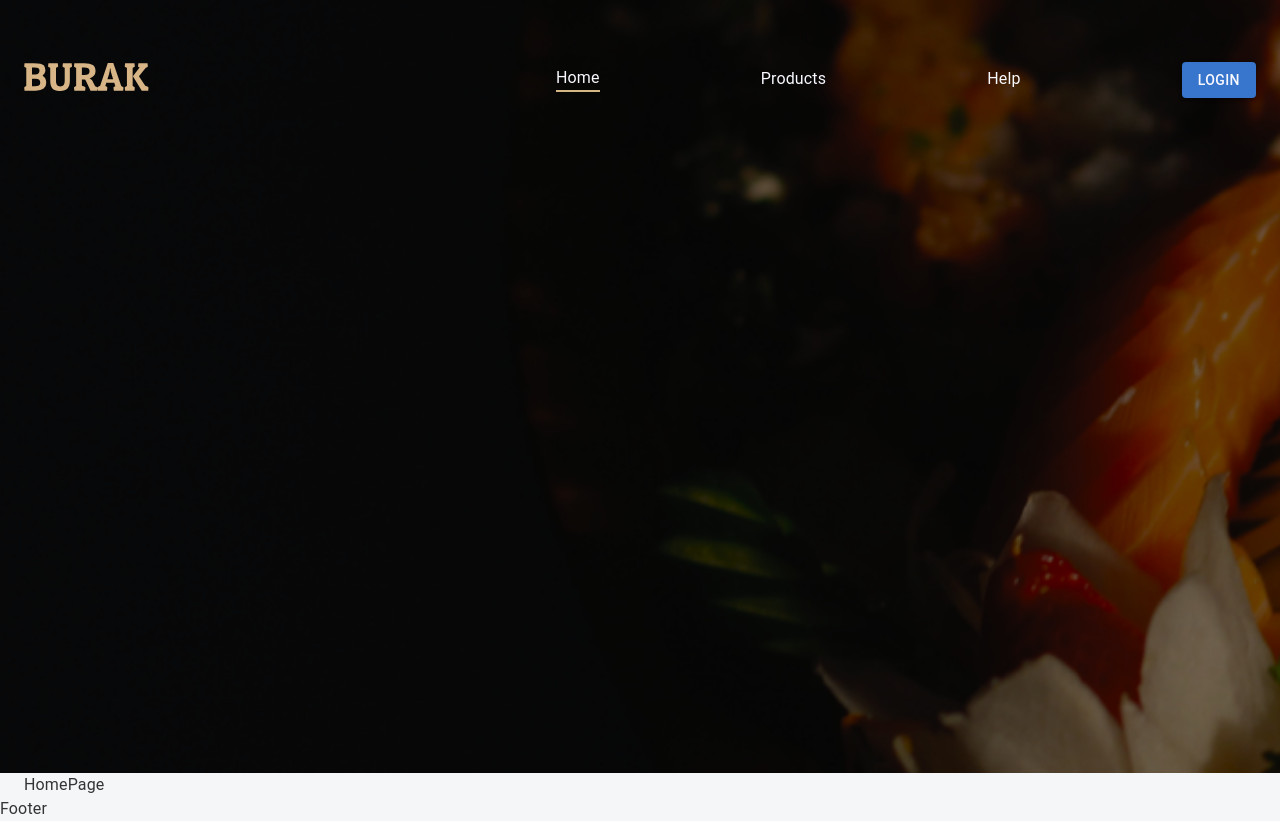
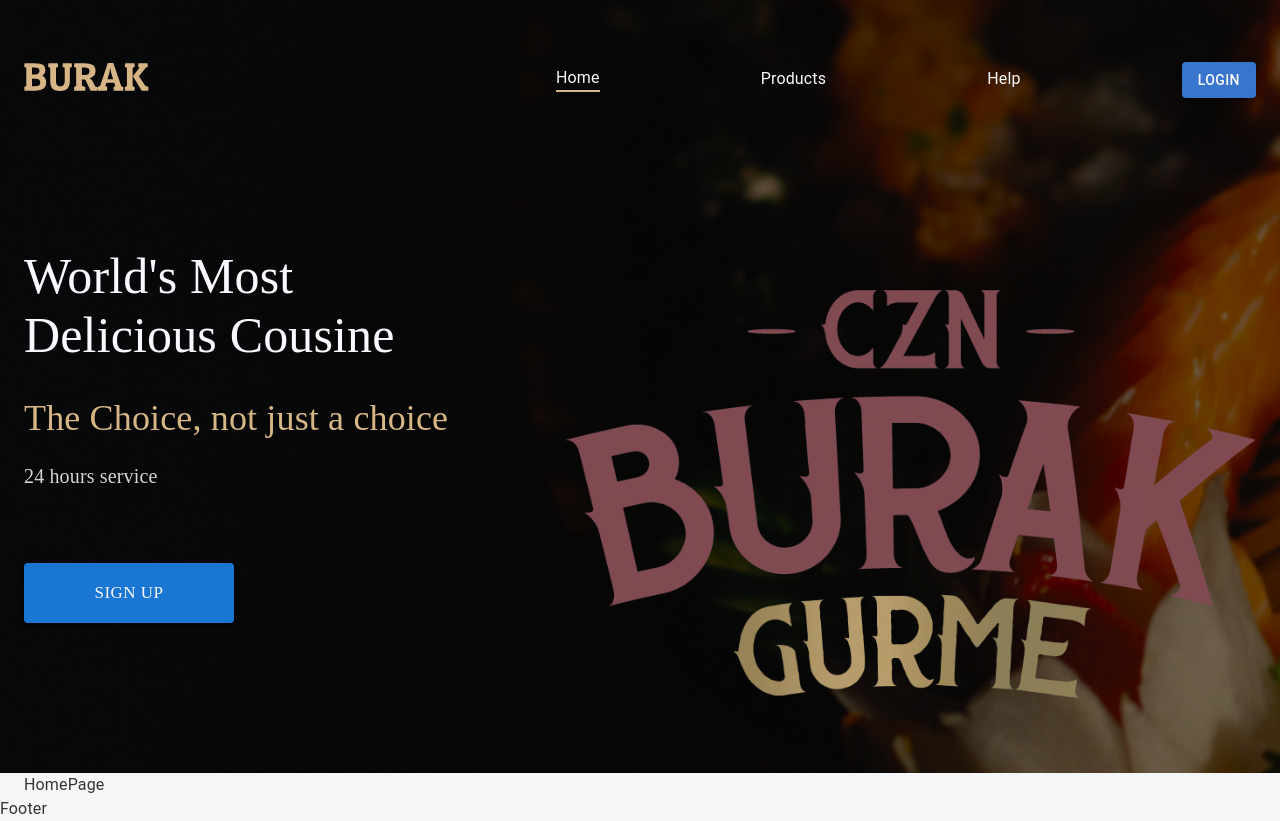
Before and after one commit to Yusufkhann18/burak-react-vite, a React (Vite) app: page / in a window 1280 px wide. Built offline with nearby package versions, Linux system fonts and the light colour scheme.

Commit message:
fix: modify homeNavbar header component

```diff
--- a/src/app/components/headers/HomeNavbar.tsx
+++ b/src/app/components/headers/HomeNavbar.tsx
@@ -65,6 +65,23 @@
             )}
           </Stack>
         </Stack>
+        <Stack className="header-frame">
+          <Stack className="detail">
+            <Box className="head-main-txt">World's Most Delicious Cousine</Box>
+            <Box className="well-txt">The Choice, not just a choice</Box>
+            <Box className="service-txt">24 hours service</Box>
+            <Box className="signup">
+              {!authMember ? (
+                <Button variant="contained" className="signup-btn">
+                  Sign Up
+                </Button>
+              ) : null}
+            </Box>
+          </Stack>
+          <Box className="logo-frame">
+            <div className="logo-img"></div>
+          </Box>
+        </Stack>
       </Container>
     </div>
   );
--- a/src/css/navbar.css
+++ b/src/css/navbar.css
@@ -70,3 +70,87 @@
   height: 50px;
   border-radius: 24px;
 }
+
+.home-navbar .navbar-container .header-frame {
+  margin-top: 142px;
+  height: 462px;
+  display: flex;
+  flex-direction: row;
+  justify-content: space-between;
+  .detail {
+    width: 510px;
+    display: flex;
+    flex-direction: column;
+    .head-main-txt {
+      width: 450px;
+      height: 150px;
+      color: rgba(248, 248, 255, 1);
+
+      font-family: "Roboto Serif";
+      font-style: Medium;
+      font-size: 50px;
+      font-weight: 500;
+      line-height: 59px;
+      letter-spacing: -1.5%;
+      text-align: left;
+    }
+    .well-txt {
+      width: 510px;
+      height: 45px;
+      color: rgba(215, 182, 134, 1);
+
+      font-family: "Roboto Serif";
+      font-style: Regular;
+      font-size: 36px;
+      font-weight: 400;
+      line-height: 42px;
+      letter-spacing: -1.5%;
+      text-align: left;
+    }
+    .service-txt {
+      margin-top: 23px;
+      width: 155px;
+      height: 25px;
+      color: rgba(213, 213, 213, 1);
+
+      font-family: "Roboto Serif";
+      font-style: Regular;
+      font-size: 20px;
+      font-weight: 400;
+      line-height: 23px;
+      letter-spacing: -1.5%;
+      text-align: left;
+    }
+    .signup {
+      margin-top: 73px;
+      .signup-btn {
+        width: 210px;
+        height: 60px;
+        border-radius: 4px;
+        background: #1976d2;
+        color: rgba(248, 248, 255, 1);
+
+        font-family: "Poppins";
+        font-style: Regular;
+        font-size: 17px;
+        font-weight: 400;
+        line-height: 26px;
+        letter-spacing: 0%;
+        text-align: center;
+      }
+    }
+  }
+  .logo-frame {
+    margin-top: 43px;
+    width: 690px;
+    height: 419px;
+    .logo-img {
+      width: 100%;
+      height: 100%;
+      background: url("/public/img/logo.webp");
+      background-size: contain;
+      background-repeat: no-repeat;
+      filter: invert(25%);
+    }
+  }
+}
```
